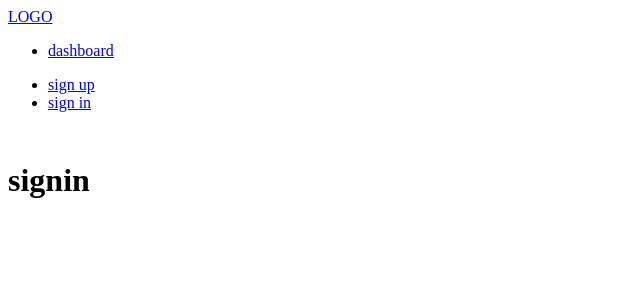
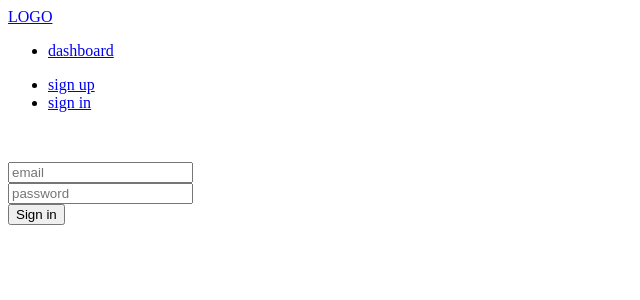
Before and after one commit to bd2187/auth, a React (Create React App) app in the folder client/: page /signin in a window 1280 px wide. Shown: the top 300 px of the page, without its empty margins (0-640 px from the left). Built offline with nearby package versions, Linux system fonts and the light colour scheme; the HTML template or start-up script is replaced by a standard one.

Commit message:
Create form for user sign-in

```diff
--- a/client/src/components/Signin.js
+++ b/client/src/components/Signin.js
@@ -1,7 +1,67 @@
-import React from "react";
+import React, { useState } from "react";
 
-const Signin = () => {
-    return <h1>signin</h1>;
+const Signin = ({ signInUser, error }) => {
+    const [email, setEmail] = useState("");
+    const [password, setPassword] = useState("");
+
+    const updateInputValue = function(evt) {
+        var inputType = evt.target.getAttribute("type");
+        var inputValue = evt.target.value;
+
+        if (inputType === "email") {
+            setEmail(inputValue);
+        }
+
+        if (inputType === "password") {
+            setPassword(inputValue);
+        }
+    };
+
+    const submitForm = function(evt) {
+        evt.preventDefault();
+
+        signInUser(email, password);
+    };
+
+    return (
+        <>
+            <form onSubmit={submitForm}>
+                <div className="form-group">
+                    <input
+                        className="form-control"
+                        type="email"
+                        name="email"
+                        value={email}
+                        required
+                        onChange={updateInputValue}
+                        placeholder="email"
+                    />
+                </div>
+
+                <div className="form-group">
+                    <input
+                        className="form-control"
+                        type="password"
+                        name="password"
+                        value={password}
+                        required
+                        onChange={updateInputValue}
+                        placeholder="password"
+                    />
+                </div>
+
+                {error.message ? (
+                    <div className="alert alert-danger">{error.message}</div>
+                ) : null}
+
+                <input
+                    type="submit"
+                    value="Sign in"
+                    className="btn btn-primary"
+                />
+            </form>
+        </>
+    );
 };
 
 export default Signin;
```
